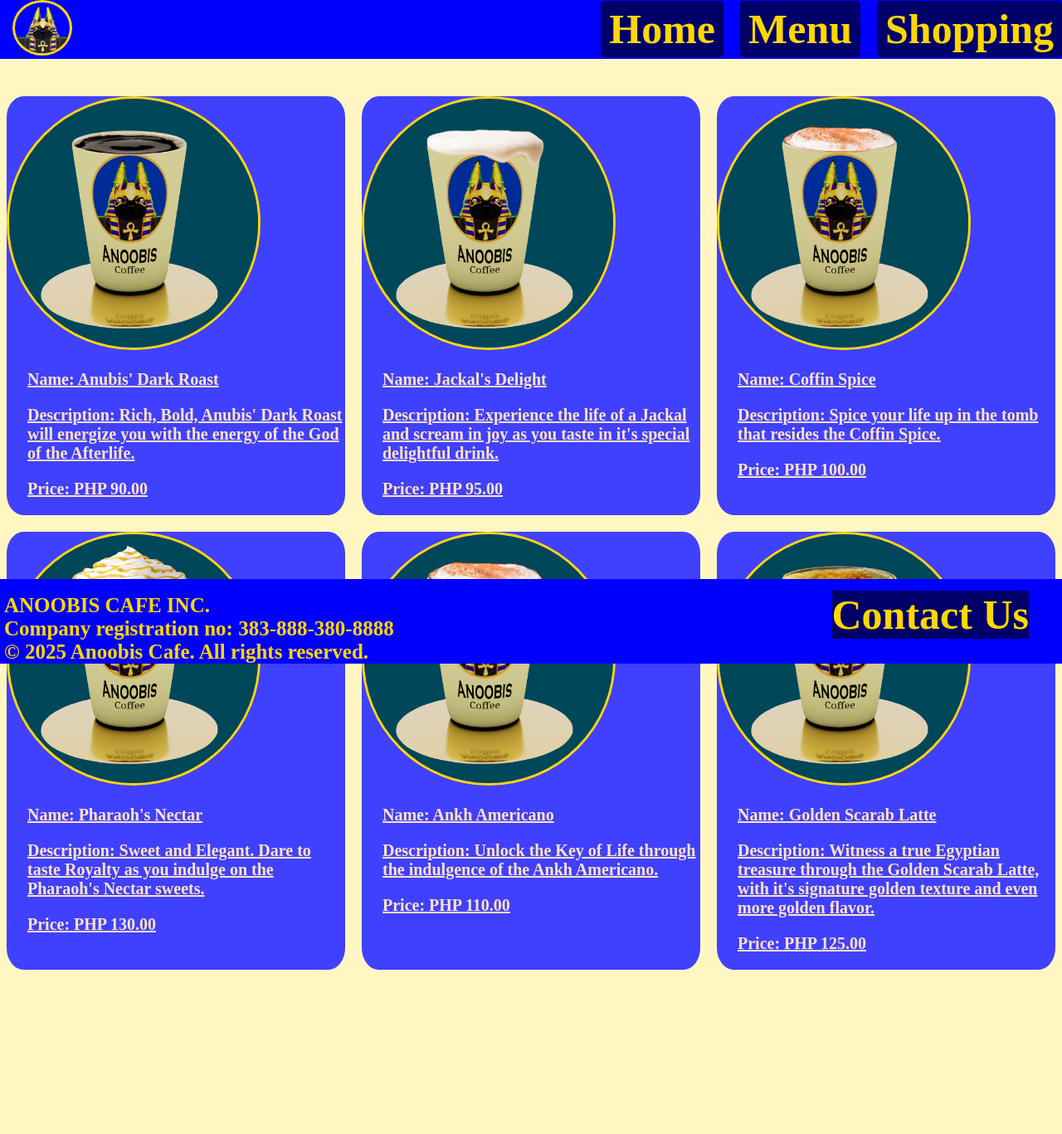
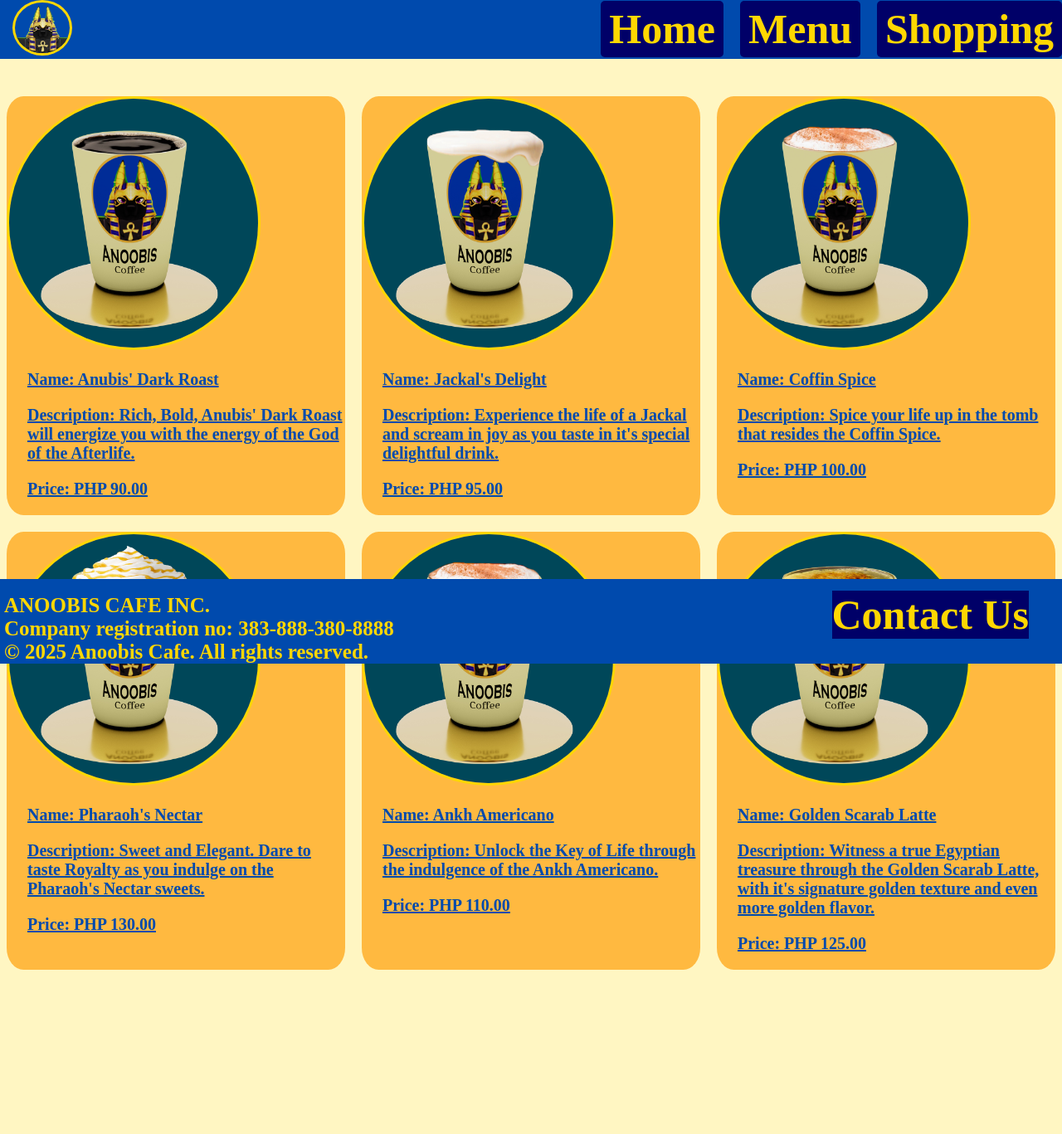
Before and after one commit to johann122004/Anoobis_Final_Project, a PHP site: page /Product.php in a window 1280 px wide. Shown: the whole page at 83% size. Run offline with PHP 8.4, Linux system fonts and the light colour scheme.

Commit message:
footer, header, and text color in menu CHANGED

```diff
--- a/styles.css
+++ b/styles.css
@@ -25,10 +25,10 @@ img{
         text-decoration: underline;
         font-size: 20px;
         padding-left: 25px;
-        color: bisque;
+        color: #004aad;
     }
     & .product1, .product2, .product3, .product4, .product5, .product6{
-        background-color: rgb(64, 64, 255);
+        background-color: rgb(255, 185, 64);
         border-radius: 5%;
     }
 }
--- a/styles_home.css
+++ b/styles_home.css
@@ -14,7 +14,7 @@ header {
     width: 100%;
     display: flex;
     justify-content: space-between;
-    background-color: blue;
+    background-color: #004aad;
     z-index: 1000;
     & a{
         font-size: 50px;
@@ -51,7 +51,7 @@ footer {
     width: 100%;
     display: flex;
     justify-content: space-between;
-    background-color: blue;
+    background-color: #004aad;
     z-index: 1000;
     & a{
         position: absolute;
--- a/styles_index.css
+++ b/styles_index.css
@@ -6,7 +6,7 @@ header {
     left: 0;
     top: 0;
     width: 100%;
-    background-color: blue;
+    background-color: #004aad;
     z-index: 1000;
     img{
         border-radius: 100%;
@@ -24,7 +24,7 @@ footer {
     display: flex;
     justify-content: space-between;
     /*background-color: blue;*/
-    background-color: blue;
+    background-color: #004aad;
     z-index: 1000;
     & p{
         color: gold;
```
